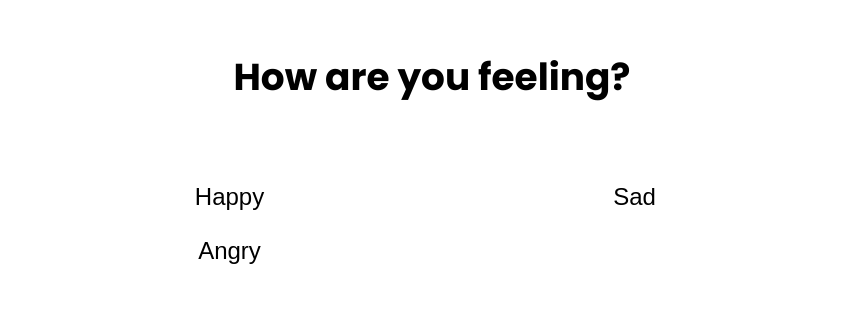
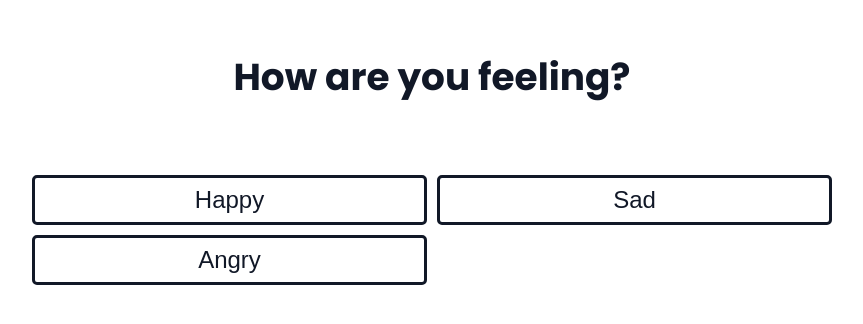
Before and after one commit to zackhanni/how-are-you-feeling, a Next.js app: page / in a window 1280 px wide. Shown: the part 148-472 px from the top of the page, without its empty margins (208-1071 px from the left). Built offline with nearby package versions, Linux system fonts and the light colour scheme.

Commit message:
changing colors
trying to change colors depending on which question is being asked

```diff
--- a/src/app/globals.css
+++ b/src/app/globals.css
@@ -12,6 +12,14 @@
     --blush: #c27ba0;
     --gum: #d5a6bd;
     --lavender: #b4a7d6;
+
+    --body-bg: #fff;
+    --container-bg: #fff;
+    --text-color: #111827;
+    --text-hv-color: #111827;
+    --btn-color: #fff;
+    --btn-hv-color: #ffe599;
+    --btn-color-border: #111827;
 }
 
 body {
@@ -85,3 +93,26 @@ body {
         padding: 20px 5px;
     }
 }
+
+/* Change background colors besed on what question layer */
+
+
+.FeelingQuestion:nth-child(2n) {
+    --body-bg: #fff;
+    --container-bg: #FFF2CC;
+    --text-color: #111827;
+    --text-hv-color: #111827;
+    --btn-color: #fff;
+    --btn-hv-color: #c27ba0;
+    --btn-color-border: #111827;
+}
+
+.FeelingQuestion:nth-child(3n) {
+    --body-bg: #FFF2CC;
+    --container-bg: #ffe599;
+    --text-color: #111827;
+    --text-hv-color: #111827;
+    --btn-color: #c27ba0;
+    --btn-hv-color: #b4a7d6;
+    --btn-color-border: #c27ba0;
+}
```
